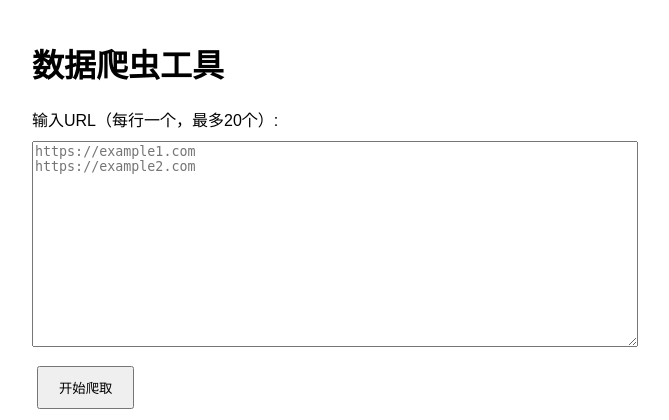
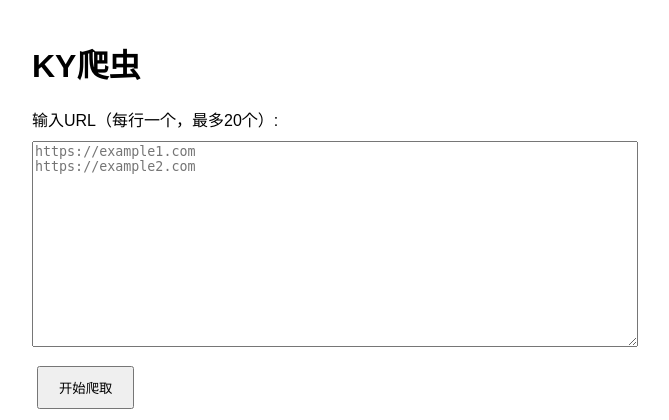
Before and after one commit to sijiaoh/ky_spider, a Flask app: page / in a window 1280 px wide. Shown: the top 420 px of the page, without its empty margins (8-677 px from the left). Run offline with Flask 3, Linux system fonts and the light colour scheme.

Commit message:
Change page title

```diff
--- a/templates/index.html
+++ b/templates/index.html
@@ -1,7 +1,7 @@
 <!DOCTYPE html>
 <html>
 <head>
-    <title>数据爬虫</title>
+    <title>KY爬虫</title>
     <meta charset="utf-8">
     <style>
         body { font-family: Arial; margin: 40px; }
@@ -16,7 +16,7 @@
 </head>
 <body>
     <div class="container">
-        <h1>数据爬虫工具</h1>
+        <h1>KY爬虫</h1>
 
         <form id="form">
             <label>输入URL（每行一个，最多20个）:</label>
```
